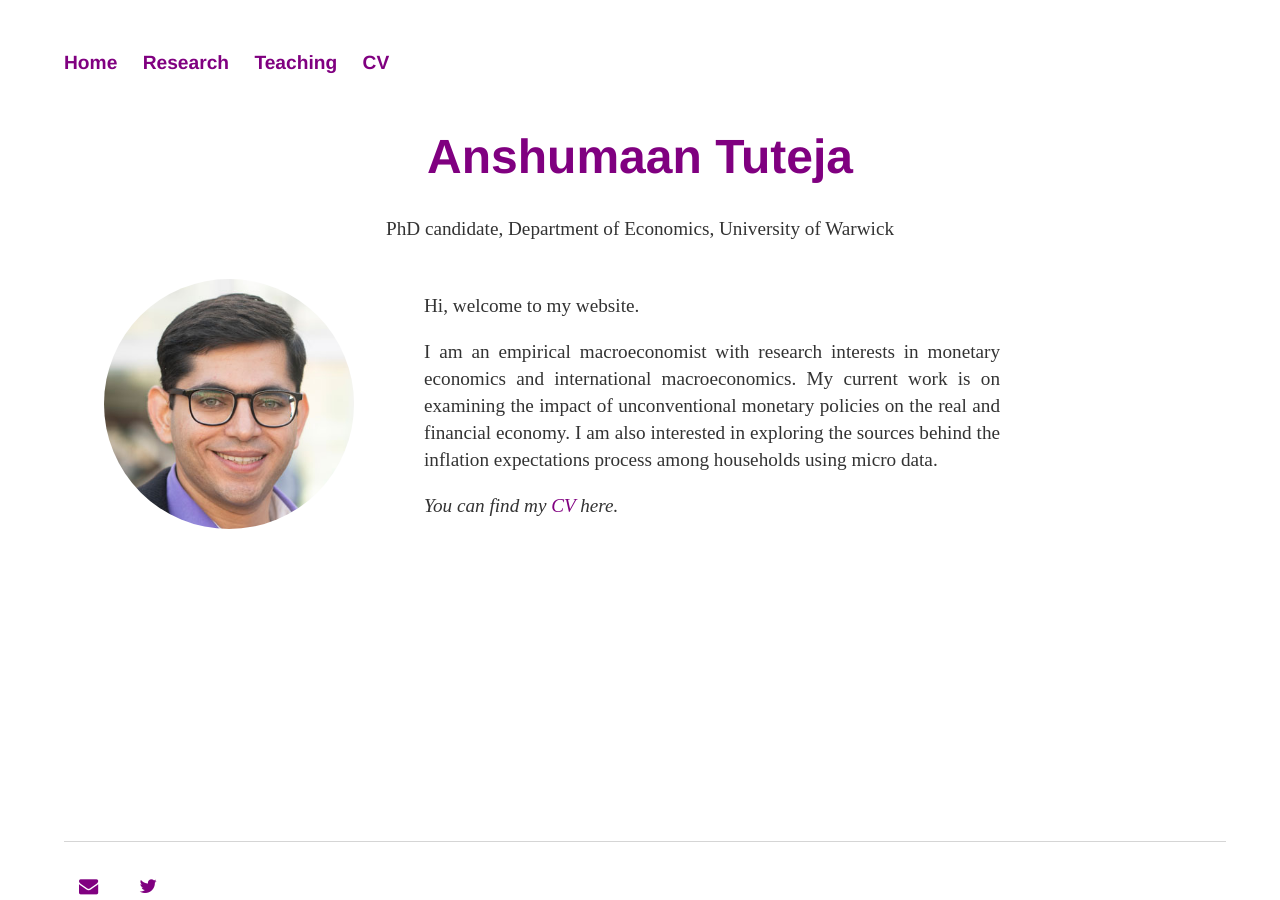
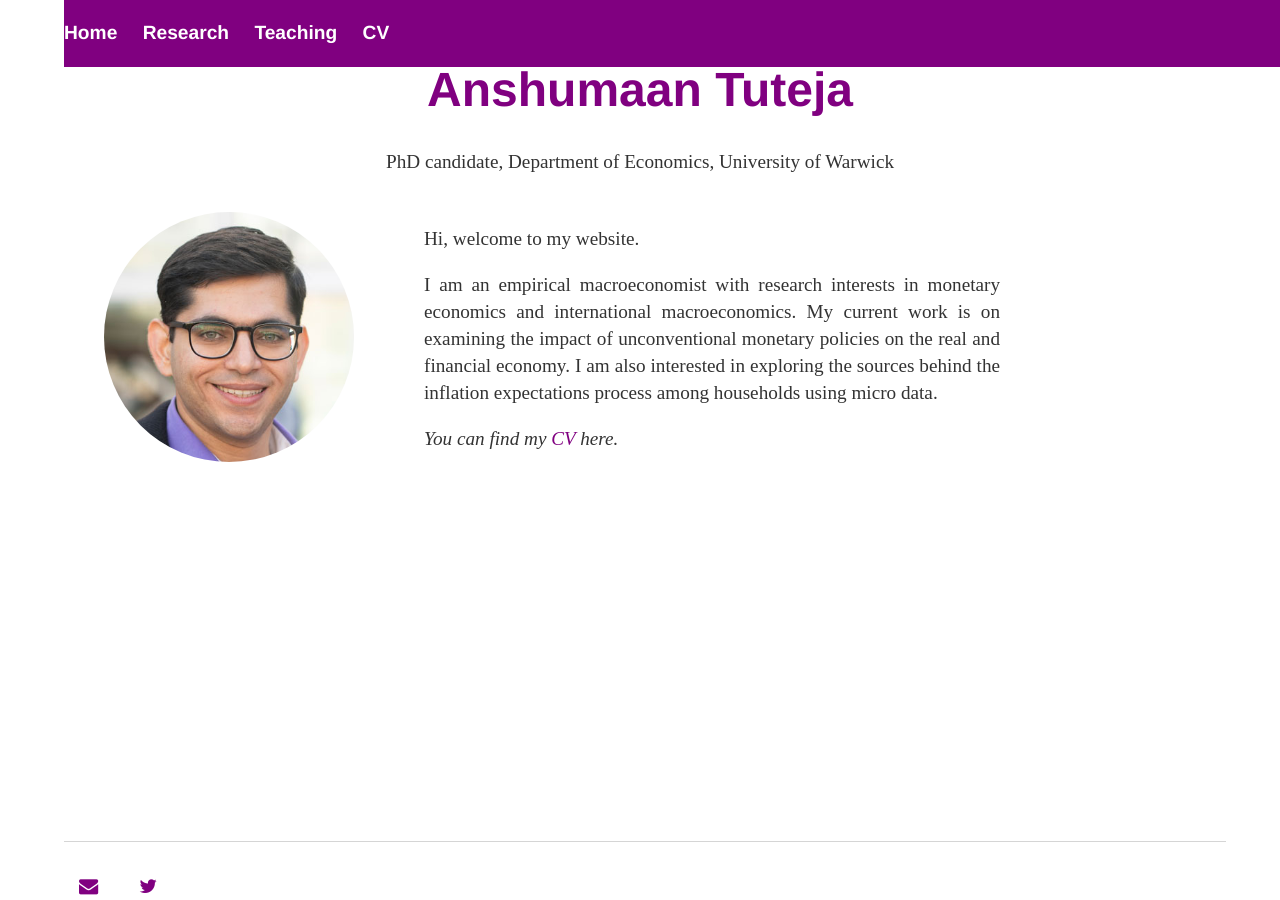
Before and after one commit to anshumaan-tuteja/anshumaan-tuteja.github.io, a Jekyll site: the page built from index.html, in a window 1280 px wide and 900 px high. Built offline with Jekyll 4.4.1, drawn with Linux system fonts in a browser that asks for light colours.

Commit message:
Fixed navigation bar

```diff
--- a/css/main.css
+++ b/css/main.css
@@ -6,6 +6,7 @@ main {
    flex-wrap: wrap;
    flex-direction: column;
    width: 95%;
+   margin-top: 20px
    /* height: 95%;  */
    }
 
@@ -24,6 +25,25 @@ div {
     /* background: #008000; */
     flex-basis: 100%;
   }
+
+nav {
+  overflow: hidden;
+  background-color: #800080;
+  position: fixed;
+  top: 0;
+  width: 100%;
+}
+
+nav a {
+   font-size: 1em;
+    text-decoration: none;
+    color: #FFFFFF;
+}
+
+nav a:hover {
+  background: #ddd;
+  color: #800080;
+}
 
 /* Target nav ul and footer ul */
 nav ul, footer ul {
```
